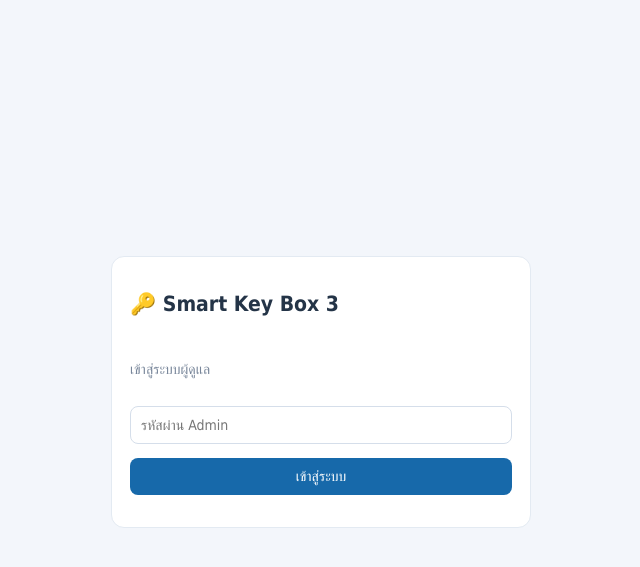
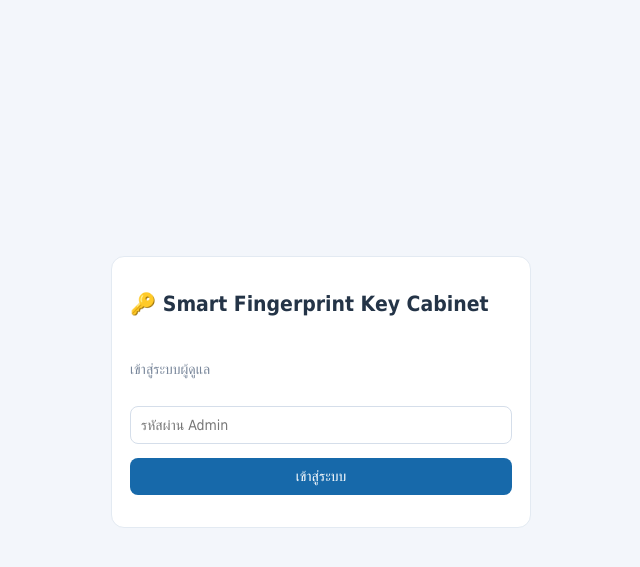
Before and after one commit to oniai1930-sudo/app, a Flask app: page / in a window 1280 px wide. Shown: the top 567 px of the page, without its empty margins (319-959 px from the left). Run offline with Flask 3, Linux system fonts and the light colour scheme; parts of the project's set-up code (start-up, migrations or seed data) failed here and were passed over.

Commit message:
Update Smart Key Box to Smart Fingerprint Key Cabinet

```diff
--- a/templates/index.html
+++ b/templates/index.html
@@ -32,8 +32,8 @@
 }
 
 .hidden{display:none!important}.formrow{display:flex;gap:10px;flex-wrap:wrap;align-items:center}.formrow input{flex:1;min-width:160px}.notice{padding:12px;background:#fff8df;border-radius:9px;margin:12px 0}.btn:disabled{opacity:.5;cursor:not-allowed}</style></head><body>
-<div id="loginGate" style="min-height:100vh;display:grid;place-items:center;padding:20px"><form id="loginForm" class="panel" style="width:min(420px,100%);display:grid;gap:14px"><h2>🔑 Smart Key Box 3</h2><p class="muted">เข้าสู่ระบบผู้ดูแล</p><input id="password" type="password" autocomplete="current-password" placeholder="รหัสผ่าน Admin" required><button class="btn">เข้าสู่ระบบ</button><div id="loginError" style="color:#b42318"></div></form></div>
-<div class="layout hidden" id="layout"><aside class="side"><button class="sidebar-toggle" id="toggle">☰</button><div class="brand">🔑 Smart Key Box 3</div><div class="sidebar-subtitle" style="color:#b7d1ee;padding:0 10px">Key Management System</div><nav class="nav"><button data-page="home" class="active"><span class="nav-icon">⌂</span> <span class="nav-label">หน้าหลัก</span></button><button data-page="keys"><span class="nav-icon">▣</span> <span class="nav-label">สถานะกุญแจ</span></button><button data-page="borrowreturn"><span class="nav-icon">⇄</span> <span class="nav-label">ยืม–คืนกุญแจ</span></button><button data-page="history"><span class="nav-icon">▤</span> <span class="nav-label">ประวัติการใช้งาน</span></button><button data-page="users"><span class="nav-icon">♟</span> <span class="nav-label">จัดการผู้ใช้</span></button><button data-page="settings"><span class="nav-icon">⚙</span> <span class="nav-label">ควบคุมตู้</span></button></nav></aside><main class="main"><header class="top"><h1 id="title">แดชบอร์ดภาพรวม</h1><div class="formrow"><span class="pill">● เชื่อมต่อฐานข้อมูล</span><button id="logout" class="btn light">ออกจากระบบ</button></div></header><div class="content">
+<div id="loginGate" style="min-height:100vh;display:grid;place-items:center;padding:20px"><form id="loginForm" class="panel" style="width:min(420px,100%);display:grid;gap:14px"><h2>🔑 Smart Fingerprint Key Cabinet</h2><p class="muted">เข้าสู่ระบบผู้ดูแล</p><input id="password" type="password" autocomplete="current-password" placeholder="รหัสผ่าน Admin" required><button class="btn">เข้าสู่ระบบ</button><div id="loginError" style="color:#b42318"></div></form></div>
+<div class="layout hidden" id="layout"><aside class="side"><button class="sidebar-toggle" id="toggle">☰</button><div class="brand">🔑 Smart Fingerprint Key Cabinet</div><div class="sidebar-subtitle" style="color:#b7d1ee;padding:0 10px">Key Management System</div><nav class="nav"><button data-page="home" class="active"><span class="nav-icon">⌂</span> <span class="nav-label">หน้าหลัก</span></button><button data-page="keys"><span class="nav-icon">▣</span> <span class="nav-label">สถานะกุญแจ</span></button><button data-page="borrowreturn"><span class="nav-icon">⇄</span> <span class="nav-label">ยืม–คืนกุญแจ</span></button><button data-page="history"><span class="nav-icon">▤</span> <span class="nav-label">ประวัติการใช้งาน</span></button><button data-page="users"><span class="nav-icon">♟</span> <span class="nav-label">จัดการผู้ใช้</span></button><button data-page="settings"><span class="nav-icon">⚙</span> <span class="nav-label">ควบคุมตู้</span></button></nav></aside><main class="main"><header class="top"><h1 id="title">แดชบอร์ดภาพรวม</h1><div class="formrow"><span class="pill">● เชื่อมต่อฐานข้อมูล</span><button id="logout" class="btn light">ออกจากระบบ</button></div></header><div class="content">
 <section class="section active" id="home"><div class="intro"><div><div class="muted">OVERVIEW / DASHBOARD</div><h2>สถานะตู้กุญแจ</h2><div class="muted">ข้อมูลจริงจาก SQLite</div></div><button class="btn light" id="refresh">↻ รีเฟรช</button></div><div class="notice">ยังไม่ได้เชื่อมต่อ ESP32 และเครื่องสแกนนิ้ว การเปิดตู้จริงยังไม่พร้อมใช้งาน</div><div class="panel"><h3>สถานะระบบ</h3><p id="cabinetStatus">กำลังโหลด...</p></div><div class="grid" id="cards"></div></section>
 <section class="section" id="keys"><div class="intro"><h2>สถานะกุญแจ</h2></div><div class="panel tablewrap"><table><thead><tr><th>ช่อง</th><th>ชื่อกุญแจ</th><th>สถานะ</th><th>ผู้ยืม</th></tr></thead><tbody id="keyRows"></tbody></table></div><p class="muted">ยืม–คืนผ่านเมนูยืม–คืนกุญแจ (สำหรับ Admin) หรือเครื่องสแกนลายนิ้วมือ ESP32</p></section>
 <section class="section" id="borrowreturn"><div class="intro"><h2>ยืม–คืนกุญแจ</h2></div>
```
